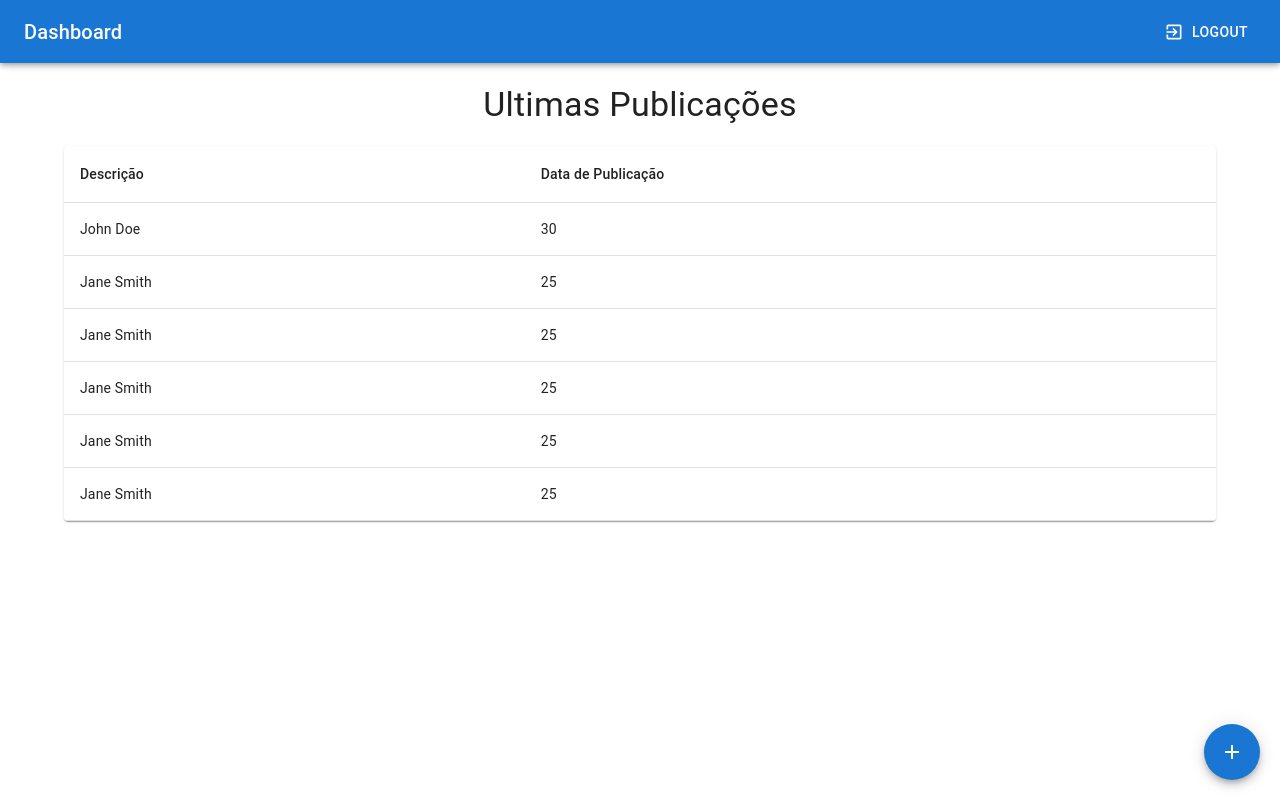
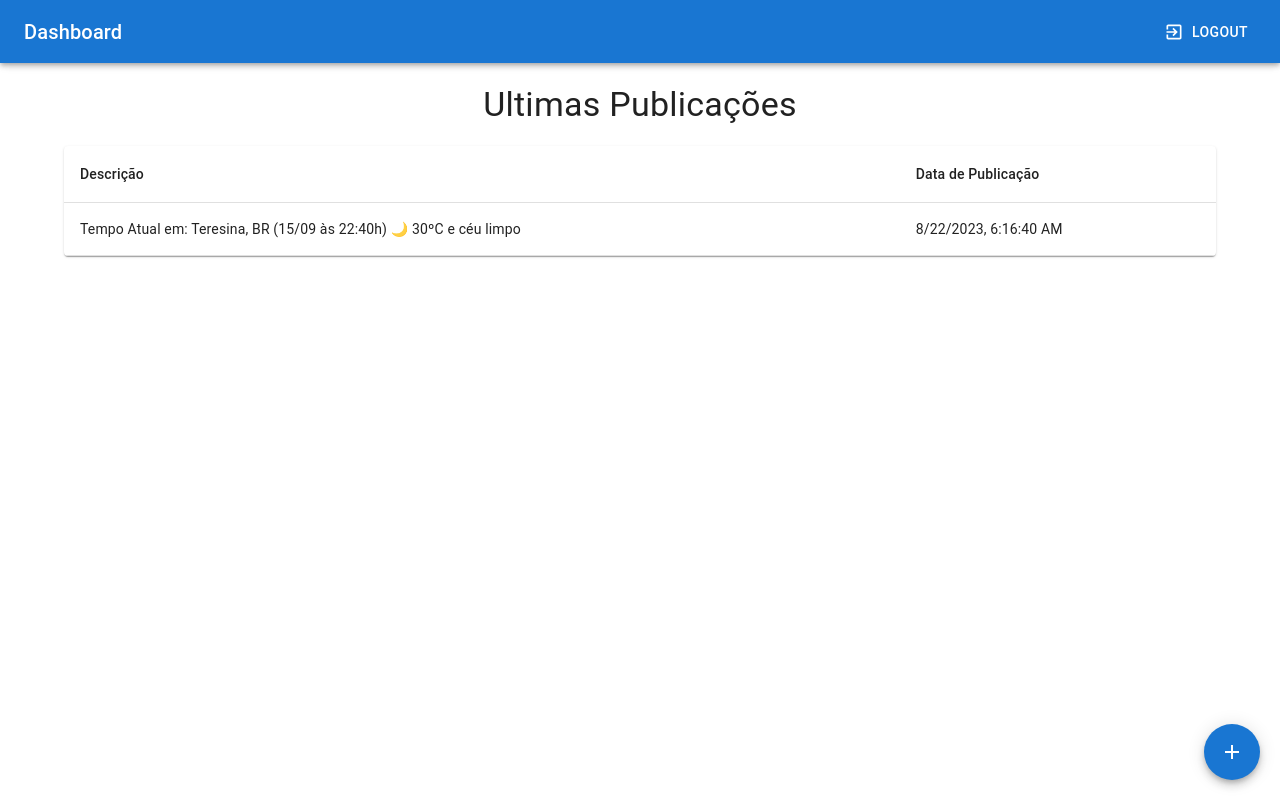
Before and after one commit to padualima/bot-owm-client, a React (Create React App) app: page / in a window 1280 px wide. Built offline with nearby package versions, Linux system fonts and the light colour scheme; sample sign-in values are in the browser's storage.

Commit message:
changes to the dashboard

```diff
--- a/src/components/auth/LoginTwitterButton.js
+++ b/src/components/auth/LoginTwitterButton.js
@@ -12,15 +12,22 @@ function LoginTwitterButton() {
       window.open(oauthUrl, '_blank', 'width=600, height=600');
 
       localStorage.removeItem('accessTokenStorage');
+      localStorage.removeItem('accessTokenError');
 
       const checkAuthenticationCompletion = setInterval(() => {
         const accessTokenStorage = localStorage.getItem('accessTokenStorage');
+        const accessTokenError = localStorage.getItem('accessTokenError');
 
         if (accessTokenStorage) {
           clearInterval(checkAuthenticationCompletion);
 
           window.location.href = `/dashboard`;
-        }
+        } else if (accessTokenError) {
+          clearInterval(checkAuthenticationCompletion);
+
+          throw new Error(accessTokenError);
+        };
+
       }, 1000);
     } catch (error) {
       console.error('Error handling Twitter login:', error);
--- a/src/routes/Dashboard.js
+++ b/src/routes/Dashboard.js
@@ -1,4 +1,4 @@
-import React, { useState }from 'react';
+import React, { useState, useEffect } from 'react';
 import { CssBaseline, Drawer, AppBar, Toolbar, List, Typography, ListItem, ListItemIcon, ListItemText, Container } from '@mui/material';
 import { Table, TableBody, TableCell, TableContainer, TableHead, TableRow, Paper } from '@mui/material';
 import { styled, useTheme } from '@mui/system'; // Importe o useTheme
@@ -14,6 +14,7 @@ import CustomSelect from '../components/forms/CustomSelect';
 import Checkbox from '@mui/material/Checkbox';
 import TimePicker from '../components/forms/TimePicker';
 import DateInput from '../components/forms/DateInput';
+import ApiCall from '../services/ApiCall';
 
 const Root = styled('div')({
   display: 'flex',
@@ -70,6 +71,71 @@ function Dashboard() {
     setShowScheduleCheckbox(event.target.checked); // Mostrar o Select quando o checkbox for marcado
   };
 
+  // handle form
+  const [formData, setFormData] = useState(
+    {
+      location_name: ''
+    }
+  );
+
+  const [apiResult, setApiResult] = useState(null);
+
+  const handleFormChange = (event) => {
+    const { name, value } = event.target;
+
+    // console.log(`Field name: ${name}, Field value: ${value}`);
+
+    setFormData({
+      ...formData,
+      [name]: value,
+    });
+
+    // console.log('Updated formData:', formData);
+  };
+
+
+  const handleSubmit = async (event) => {
+    event.preventDefault();
+    // Aqui você pode fazer a chamada à API e atualizar o estado com os resultados
+    try {
+      setIsModalOpen(false);
+
+      const token = localStorage.getItem('accessTokenStorage')
+      const tweet = await ApiCall.postCreateTweet({ token, formData });
+
+      setApiResult(tweet);
+    } catch (error) {
+      console.error('Erro ao chamar a API:', error);
+    }
+  };
+
+  const [listTweets, setTweets] = useState([]);
+
+  useEffect(() => {
+    // Se você quiser realizar alguma ação após a chamada à API, você pode fazer aqui
+    // Por exemplo, exibir uma mensagem de sucesso ou atualizar a lista de publicações
+    const tweet_dummy = {
+      text: "Tempo Atual em: Teresina, BR (15/09 às 22:40h)\n  🌙 30ºC e céu limpo",
+      published_at: new Date().toLocaleString()
+    };
+
+    // Use a função de atualização do estado para garantir que você esteja atualizando
+    // com base no estado anterior
+    setTweets((prevTweets) => [...prevTweets, tweet_dummy]);
+
+    if (apiResult) {
+      // Crie um novo array com o novo item e os itens existentes
+      const result = { text: apiResult, published_at: new Date().toLocaleString() };
+      const tweets = [...listTweets, result];
+
+      // Atualize o estado com a nova lista
+      setTweets(tweets);
+
+      // Outras ações após a adição do item à lista, se necessário
+    }
+  }, [apiResult]);
+
+
   return (
     <Root>
       <CssBaseline />
@@ -116,30 +182,12 @@ function Dashboard() {
                 </TableRow>
               </TableHead>
               <TableBody>
-                <TableRow>
-                  <TableCell>John Doe</TableCell>
-                  <TableCell>30</TableCell>
-                </TableRow>
-                <TableRow>
-                  <TableCell>Jane Smith</TableCell>
-                  <TableCell>25</TableCell>
-                </TableRow>
-                <TableRow>
-                  <TableCell>Jane Smith</TableCell>
-                  <TableCell>25</TableCell>
-                </TableRow>
-                <TableRow>
-                  <TableCell>Jane Smith</TableCell>
-                  <TableCell>25</TableCell>
-                </TableRow>
-                <TableRow>
-                  <TableCell>Jane Smith</TableCell>
-                  <TableCell>25</TableCell>
-                </TableRow>
-                <TableRow>
-                  <TableCell>Jane Smith</TableCell>
-                  <TableCell>25</TableCell>
-                </TableRow>
+                {listTweets.map((tweet, index) => (
+                  <TableRow key={index}>
+                    <TableCell>{tweet.text}</TableCell>
+                    <TableCell>{tweet.published_at}</TableCell>
+                  </TableRow>
+                ))}
               </TableBody>
             </Table>
           </TableContainer>
@@ -154,8 +202,15 @@ function Dashboard() {
       <Modal open={isModalOpen} onClose={handleCloseModal}>
         <div style={{ position: 'absolute', top: '50%', left: '50%', transform: 'translate(-50%, -50%)', width: 400, backgroundColor: 'white', padding: 20 }}>
           <Typography variant="h6">Nova Publicação</Typography>
-          <form>
-            <TextField style={{ margin: '5px 0' }} label="Localidade" fullWidth />
+          <form onSubmit={handleSubmit}>
+          <TextField
+            style={{ margin: '5px 0' }}
+            label="Localidade"
+            fullWidth
+            name="location_name"
+            value={formData.location_name} // Certifique-se de que esteja correto
+            onChange={handleFormChange} // Certifique-se de que esteja correto
+          />
 
             <div>
               <CustomSelect
@@ -216,7 +271,7 @@ function Dashboard() {
               </div>
             )}
 
-            <Button style={{ margin: '5px 0' }} variant="contained" color="primary" fullWidth>
+            <Button style={{ margin: '5px 0' }} variant="contained" color="primary" fullWidth type="submit">
               Salvar
             </Button>
           </form>
--- a/src/routes/TwitterAuthCallback.js
+++ b/src/routes/TwitterAuthCallback.js
@@ -11,15 +11,17 @@ const TwitterAuthCallback = () => {
 
   useEffect(() => {
     async function fetchData() {
-      try {
-        const accessToken = await ApiCall.getApiCallback({ code, state });
+      const accessToken = await ApiCall.getApiCallback({ code, state });
 
+      if (accessToken) {
         localStorage.setItem('accessTokenStorage', accessToken);
+      } else {
+        // TODO: MAPEAR RESPOSTA NA API PARA EXCESSO DE SOLICITACOES 429
+        // throw new Error(`Error fetching API callback: ${accessToken}`);
+        localStorage.setItem('accessTokenError', `Too many requests, please try again later!`);
+      }
 
-        window.close();
-      } catch (error) {
-        console.error('Error fetching API callback:', error);
-      }
+      window.close();
     }
 
     if (code && state) {
--- a/src/services/ApiCall.js
+++ b/src/services/ApiCall.js
@@ -1,5 +1,6 @@
 import axios from 'axios';
 
+// TODO: add dotenv for this
 const owmBotApiUrl = 'http://localhost:3000'
 const twitterRedirectUri = 'http://localhost:3001/callback'
 
@@ -27,6 +28,30 @@ const ApiCall = {
       console.error('Error fetching Twitter Access Token:', error);
       return null;
     }
+  },
+
+  postCreateTweet: async ({ token, formData }) => {
+    try {
+      const url = `${owmBotApiUrl}//tweets`
+      const bearerToken = token
+      const params = `token=${bearerToken}`
+      const body = {
+        location: {
+          name: formData.location_name
+        }
+      }
+
+      const response = await axios.post(`${url}?${params}`, JSON.stringify(body), {
+        headers: {
+          'Content-Type': 'application/json',
+        },
+      });
+
+      return response.data.tweets.text;
+    } catch (error) {
+      console.error('Error creating new Tweet:', error);
+      return null;
+    }
   }
 }
 
```
